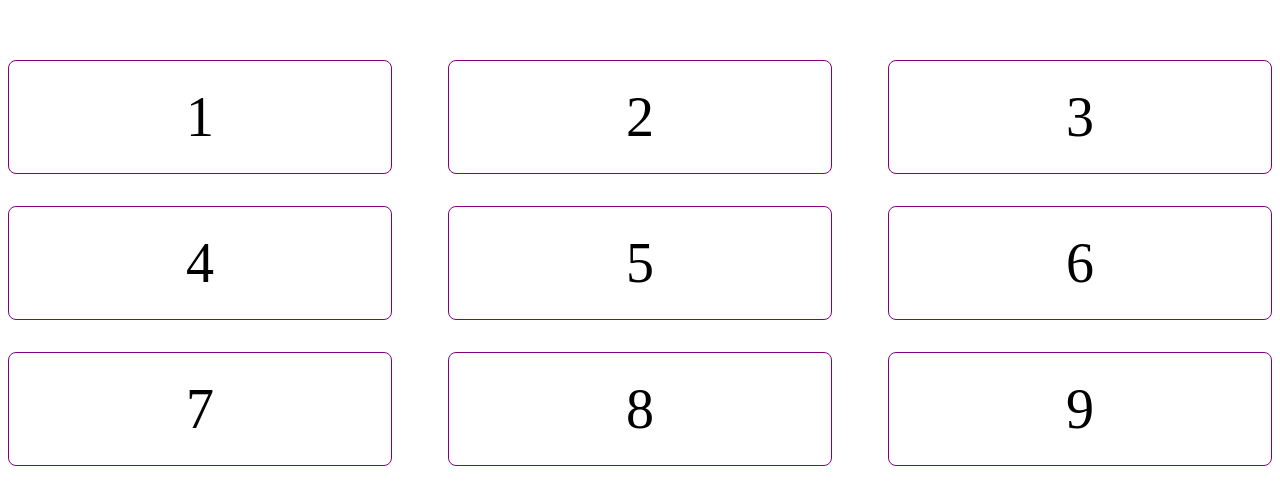
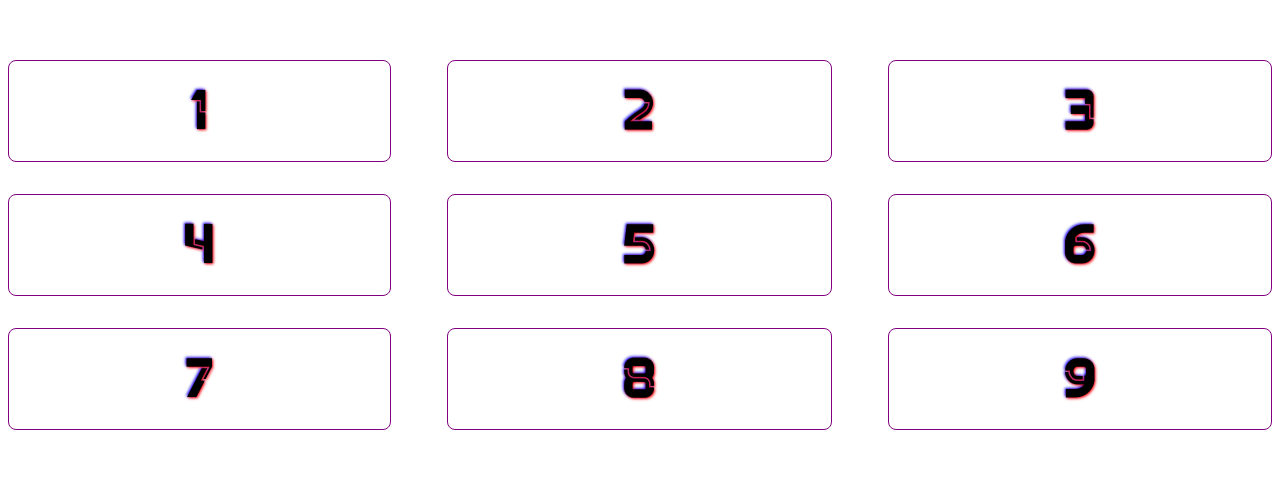
Before and after one commit to josi-dev/exercios_matematicos, a plain HTML site: page index.html in a window 1280 px wide. Shown: the part 180-684 px from the top of the page. Drawn offline with Linux system fonts and the light colour scheme.

Commit message:
Add files via upload

```diff
--- a/app.js
+++ b/app.js
@@ -45,14 +45,21 @@ function operacao(num1,num2) {
 
 
 
-/*
 
-let resultado = eval(desafio)
 
-    function cal() {
-    let tentativa = document.getElementById("resultado")
-        if(tentativa == resultado) {
-            document.write("<img src='https://static.wixstatic.com/media/1c92b2_352bfdb524654143b0879a274cd14463~mv2.gif'>")
-        }
 
-*/
+function cal() {
+    var desafio = document.getElementById("desafio").innerHTML
+    var resultado = document.getElementById("resultado").value
+    if(eval(desafio) == resultado) {
+        document.write("<dialog open id='certo'><img src='https://vitapromotora.sistemayuppie.com.br/public/assets/sucess.gif' width='60%'></dialog>")
+        document.getElementById("certo").style.textAlign = 'center'
+document.getElementById("certo").style.border = 'none'
+    }else {
+        document.write("<dialog open id='certo'><img src='https://cdn.dribbble.com/users/251873/screenshots/9388228/error-img.gif' width='60%'></dialog>")
+        document.getElementById("certo").style.textAlign = 'center'
+document.getElementById("certo").style.border = 'none'
+    }
+
+
+}
--- a/index.html
+++ b/index.html
@@ -11,7 +11,7 @@
     <section id="opcao">
         <p id="desafio"> 3 + 8</p>
         <input type="number" id="resultado">
-        <!--<input type="button" value="👍" id="verificar" onclick="cal()">-->
+        <input type="button" value="👍" id="verificar" onclick="cal()">
         <details>
             <summary>Ver Detalhes</summary>
             <article id="desenho">
@@ -31,15 +31,15 @@
 
 
     <section id="nivel">
-        <div onclick="operacao(3,8)">1</div>
-        <div onclick="operacao(5,12)">2</div>
-        <div onclick="operacao(6,2)">3</div>
-        <div onclick="operacao(5,6)">4</div>
-        <div onclick="operacao(9,4)">5</div>
-        <div onclick="operacao(6,1)">6</div>
-        <div onclick="operacao(9,6)">7</div>
-        <div onclick="operacao(0,4)">8</div>
-        <div onclick="operacao(9,10)">9</div>
+        <div onclick="operacao(12,6)">1</div>
+        <div onclick="operacao(9,16)">2</div>
+        <div onclick="operacao(6,6)">3</div>
+        <div onclick="operacao(17,14)">4</div>
+        <div onclick="operacao(17,16)">5</div>
+        <div onclick="operacao(16,13)">6</div>
+        <div onclick="operacao(12,14)">7</div>
+        <div onclick="operacao(18,3)">8</div>
+        <div onclick="operacao(7,10)">9</div>
     </section>
 
 </body>
--- a/style.css
+++ b/style.css
@@ -1,3 +1,11 @@
+@font-face {
+    font-family: 'tech';
+    src: url('./OriginTech personal use.otf');
+}
+
+* {
+    font-family: 'tech';
+}
 
 details {
     text-align: center;
@@ -14,6 +22,7 @@ summary {
     width: 17vw;
     height: 17vw;
     font-size: 7vh;
+    text-align: center;
 }
 
 #verificar {
@@ -39,10 +48,15 @@ summary {
 #nivel div {
     border: 1px solid purple;
     border-radius: 8px;
-    /*display: inline-block;*/
+    text-shadow: 1px 1px 3px red,-1px -1px 3px blue;
     font-size: 7vh;
     padding: 3vh 0vh;
     text-align: center;
+}
+
+#nivel div:hover {
+    transform: scale(1.5);
+    transition: transform 3s;
 }
 
 #desafio {
```
Also changed, not shown: OriginTech personal use.otf (added).
